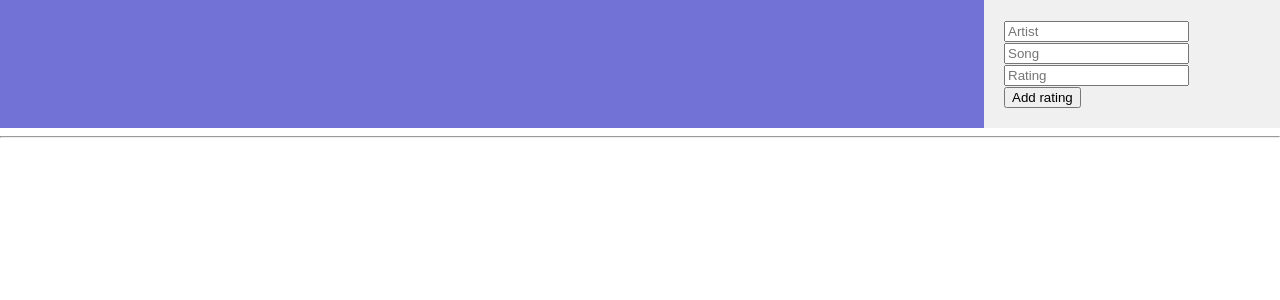
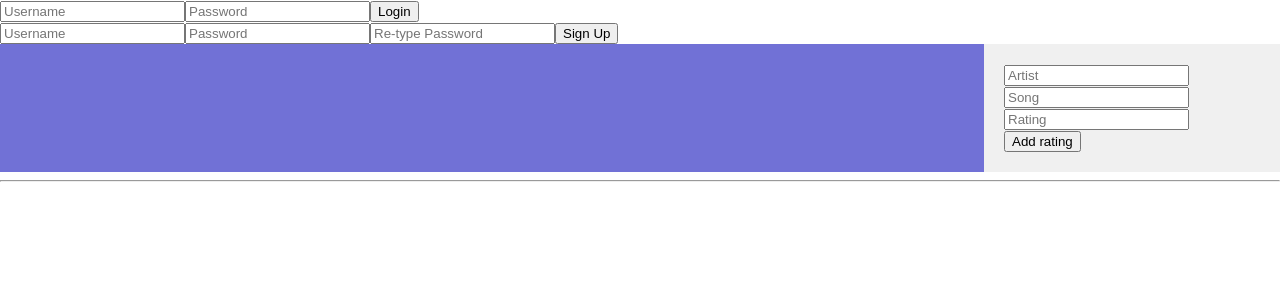
Before and after one commit to smkeller02/COMP333_HW3, a React (Create React App) app in the folder frontend/: page / in a window 1280 px wide. Before the commit this address had no page. Shown: the top 300 px of the page. Built offline with nearby package versions, Linux system fonts and the light colour scheme.

Commit message:
creating exit, signup, login buttons (issue #56)

```diff
--- a/frontend/src/App.js
+++ b/frontend/src/App.js
@@ -1,4 +1,4 @@
-import React, { useState } from "react";
+import React, { useState, useEffect} from "react";
 import { BrowserRouter as Router, Routes, Route, Link } from "react-router-dom";
 import './App.css';
 import Ratings from './ratingstable';
@@ -10,10 +10,43 @@ import UpdateRating from './updaterating';
 import ViewRating from './viewrating';
 
 function App() {
+  const [user, setUser] = useState(""); // To store the logged-in user
+  const [loggedIn, setLoggedIn] = useState(false);
+
+  useEffect(() => {
+    // Check if the user is logged in
+    const loggedInUser = localStorage.getItem("user");
+    if (loggedInUser) {
+      setUser(loggedInUser);
+      setLoggedIn(true);
+    }
+  }, []);
+
+  const handleLogout = () => {
+    localStorage.removeItem("user");
+    setUser(""); // Clear the user state
+    setLoggedIn(false); // Update the login status
+  };
 
   return (
     <Router>
       <div>
+        {/* Render the "Login" button if the user is not logged in */}
+        {!loggedIn && (
+          <LoginUser />
+        )}
+
+        {/* Render the "Sign Up" component if the user is not signed in */}
+        {!loggedIn && (
+          <CreateUser />
+        )}
+
+        {/* Render the "Exit" button if a user is logged in */}
+        {loggedIn && (
+          <button className="exit-button" onClick={handleLogout}>
+            Exit
+          </button>
+        )}
         {/* <ul>
           <li>
             <Link to="/ratingstable">Ratings</Link>
```
